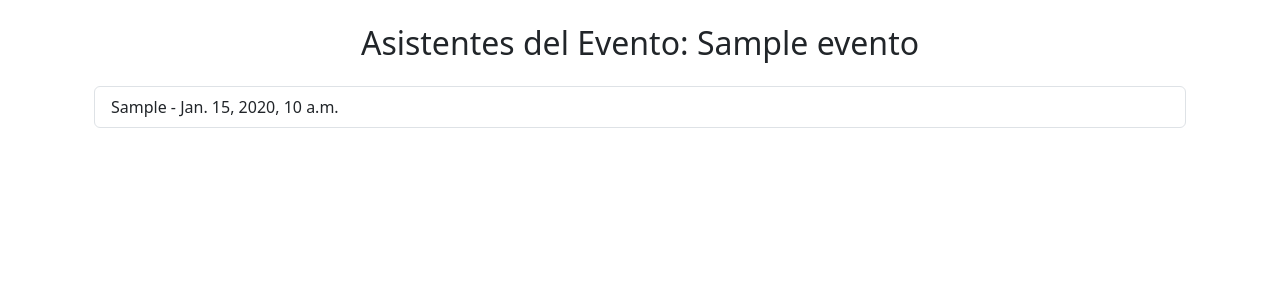
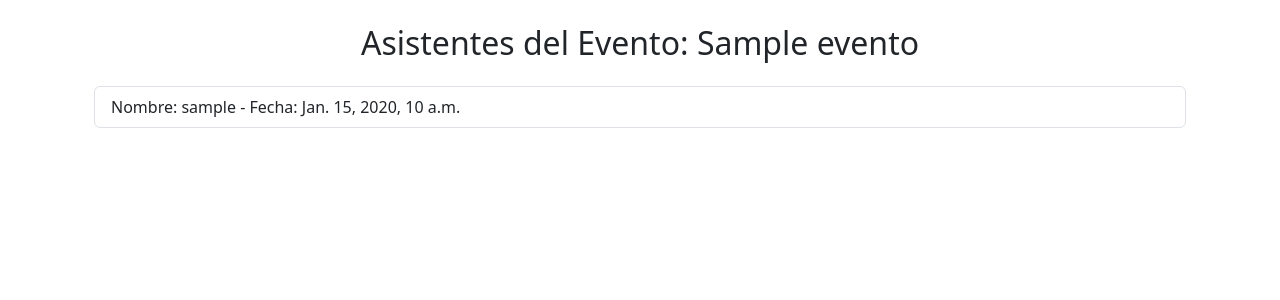
Before and after one commit to leoag1990/ManageEventos, a Django app: template templates/eventos/mostrar_asistentes.html in a window 1280 px wide. Shown: the part 102-402 px from the top of the page. Run offline with Django 5.2, Linux system fonts and the light colour scheme; the template is opened without the code that fills it: most values are stand-ins (such as "Sample title", 1, 10 or a date in 2020); some libraries are stand-ins or nearby versions.

Commit message:
siempre hay otro commit posible :)

```diff
--- a/templates/eventos/mostrar_asistentes.html
+++ b/templates/eventos/mostrar_asistentes.html
@@ -6,7 +6,7 @@
         <h2 class="text-center mt-4">Asistentes del Evento: {{ evento.nombre }}</h2>
         <ul class="list-group mt-4">
             {% for inscrito in asistentes %}
-                <li class="list-group-item">{{ inscrito.user.first_name }} - {{ inscrito.fecha }}</li>
+                <li class="list-group-item">Nombre: {{ inscrito.user.username }} - Fecha: {{ inscrito.fecha }}</li>
             {% empty %}
                 <li class="list-group-item">No hay asistentes registrados aún.</li>
             {% endfor %}
```
Also changed, not shown: eventos/migrations/0002_alter_inscrito_evento_alter_inscrito_usuario.py (added), eventos/migrations/0003_alter_inscrito_evento_alter_inscrito_usuario.py (added), eventos/migrations/0004_alter_inscrito_usuario.py (added), eventos/migrations/0005_alter_inscrito_evento_alter_inscrito_usuario.py (added).
